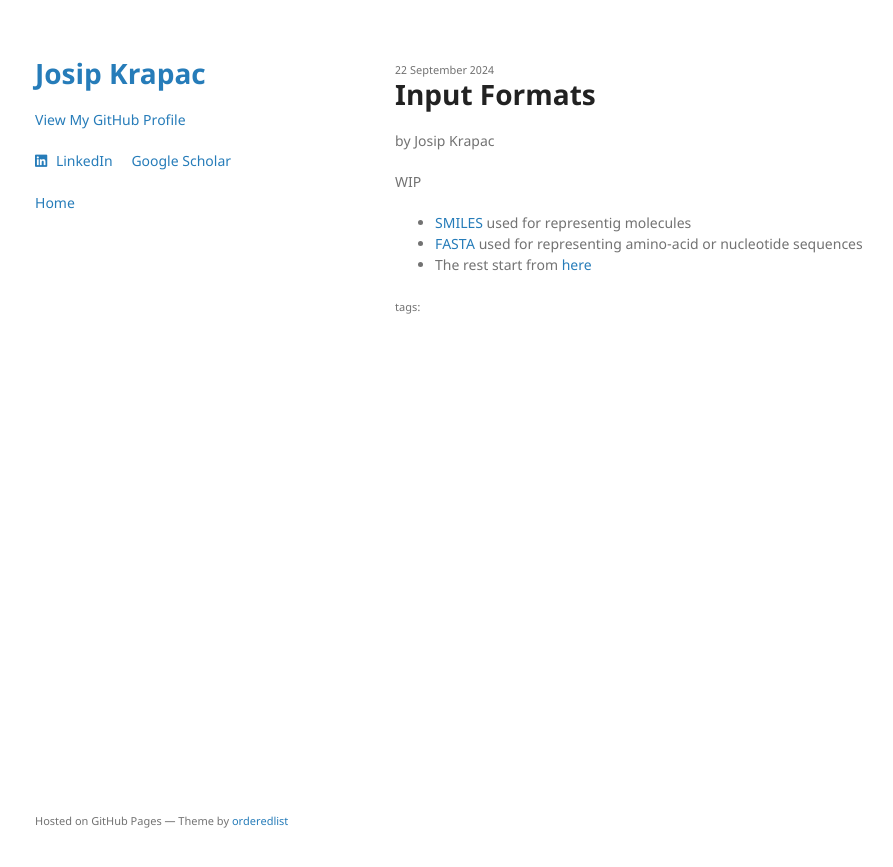
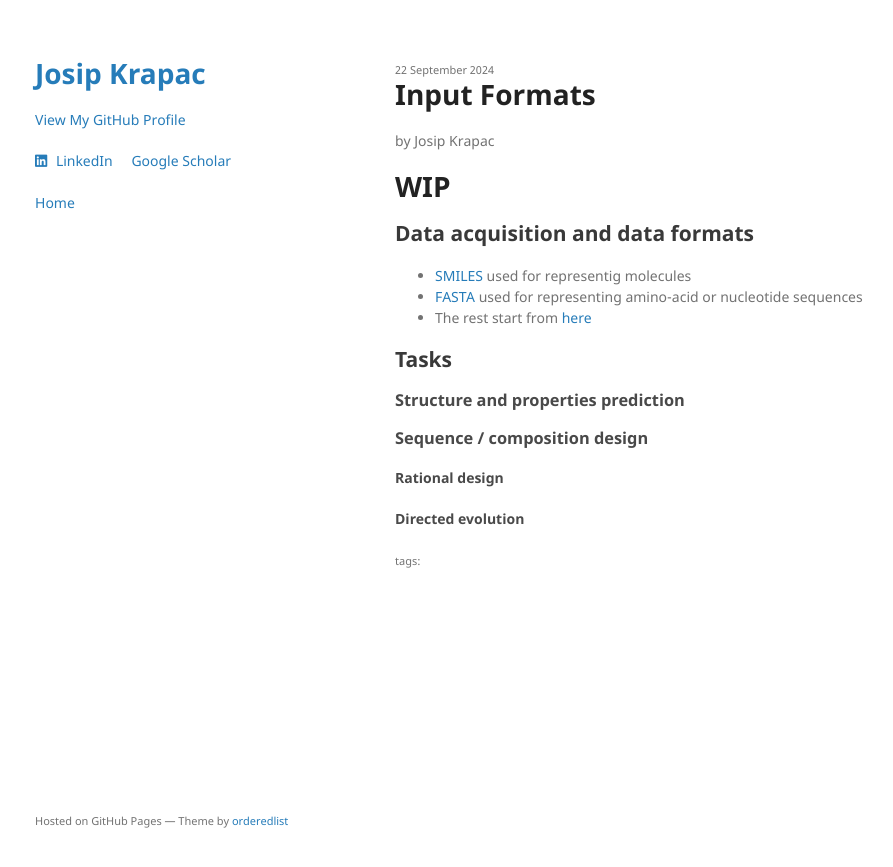
Before and after one commit to josipkrapac/josipkrapac.github.io, a Jekyll site: the page built from _posts/2024-09-22-input-formats.md, in a window 1280 px wide. Shown: the top 867 px of the page, without its empty margins (175-1068 px from the left). Built offline with Jekyll 4.4.1, drawn with Linux system fonts in a browser that asks for light colours; a style sheet for code colours, icons or effects is not loaded; the repository's description, which GitHub fills in, is left out.

Commit message:
Update 2024-09-22-input-formats.md

```diff
--- a/_posts/2024-09-22-input-formats.md
+++ b/_posts/2024-09-22-input-formats.md
@@ -3,7 +3,15 @@ layout: post
 author: Josip Krapac
 ---
 
-WIP
+# WIP
+
+## Data acquisition and data formats
 - [SMILES](https://en.wikipedia.org/wiki/Simplified_Molecular_Input_Line_Entry_System) used for representig molecules
 - [FASTA](https://en.wikipedia.org/wiki/FASTA_format) used for representing amino-acid or nucleotide sequences
 - The rest start from [here](https://www.perplexity.ai/search/what-file-formats-are-used-for-3c.x9TLBS_abC0Wm6hN7aQ)
+
+## Tasks
+### Structure and properties prediction
+### Sequence / composition design
+#### Rational design
+#### Directed evolution
```
